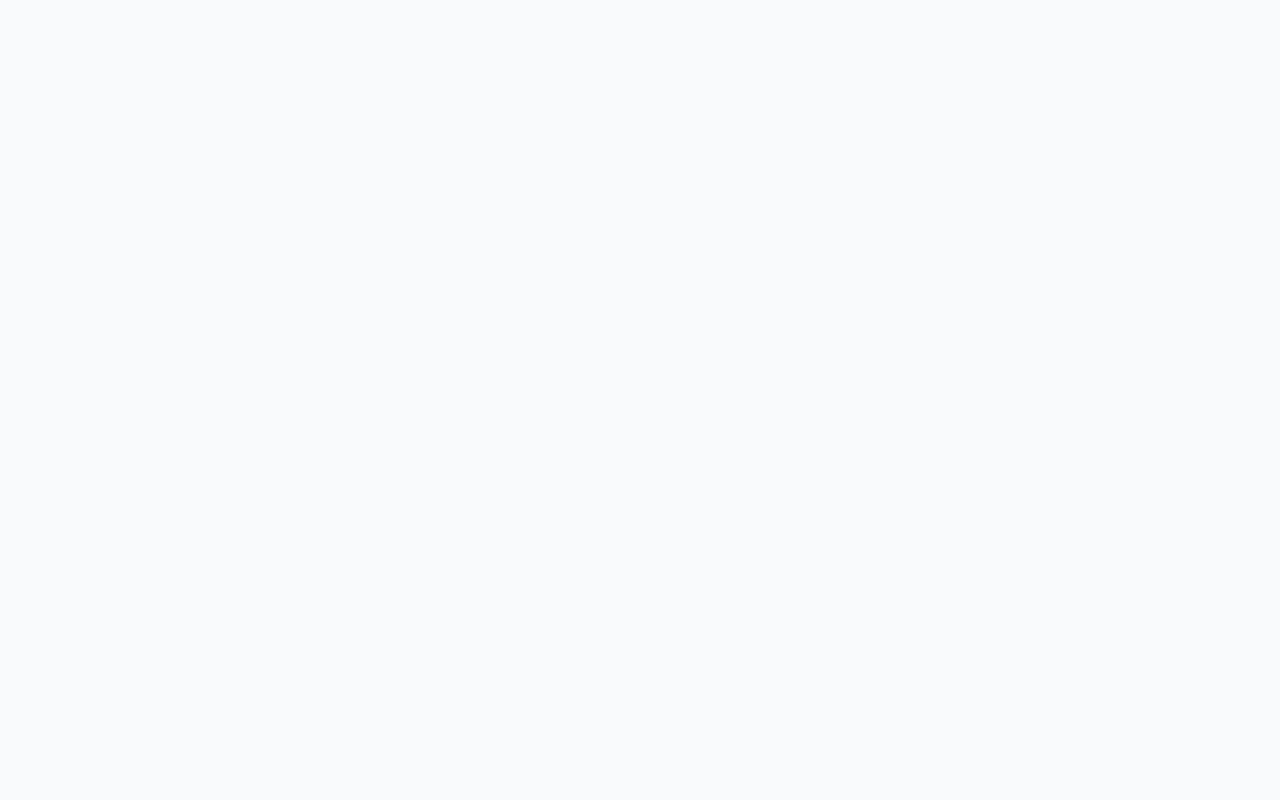
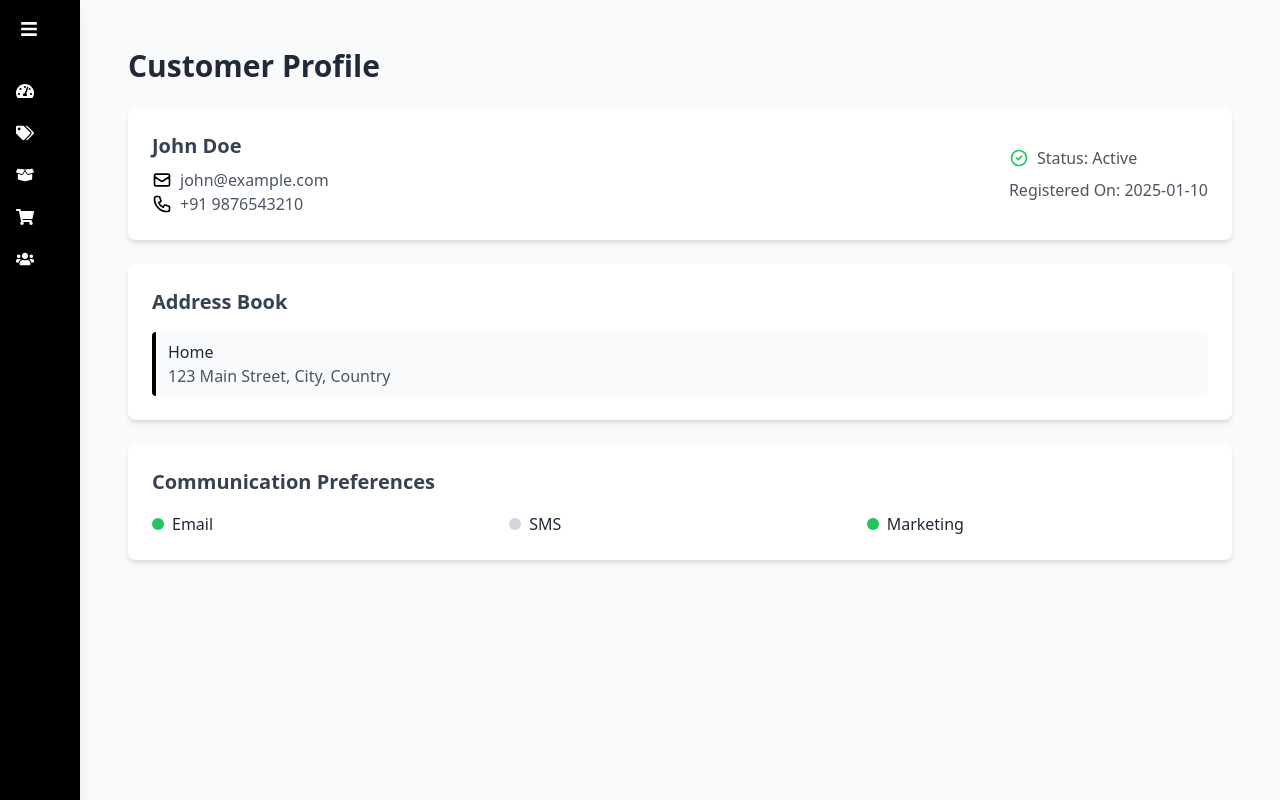
Before and after one commit to gokul1818/nu-store, a React (Vite) app: page /admin/users/1 in a window 1280 px wide. Before the commit this address had no page. Built offline with nearby package versions, Linux system fonts and the light colour scheme; sample sign-in values are in the browser's storage.

Commit message:
customer

```diff
--- a/src/App.jsx
+++ b/src/App.jsx
@@ -19,12 +19,13 @@ import Register from "./pages/Register";
 import { Toaster } from "react-hot-toast";
 import AddProduct from "./pages/admin/AddProducts";
 import AdminLogin from "./pages/admin/AdminLogin";
+import CategoryForm from "./pages/admin/CategoryForm";
+import CategoryList from "./pages/admin/CategoryList";
 import Dashboard from "./pages/admin/Dashboard";
-import EditProduct from "./pages/admin/EditProduct";
-import CategoryList from "./pages/admin/CategoryList";
-import CategoryForm from "./pages/admin/CategoryForm";
 import OrderList from "./pages/admin/OrderList";
 import ProductList from "./pages/admin/ProductList";
+import CustomerList from "./pages/admin/CustomerList";
+import CustomerProfile from "./pages/admin/CustomerProfile";
 
 export default function App() {
   return (
@@ -55,13 +56,23 @@ export default function App() {
         {/* Admin Layout */}
         <Route element={<AdminRoute><AdminLayout /></AdminRoute>}>
           <Route path="/admin/" element={<Dashboard />} />
+
+          {/* Products */}
           <Route path="/admin/products" element={<ProductList />} />
           <Route path="/admin/products/add" element={<AddProduct />} />
-          <Route path="/admin/products/edit/:id" element={<EditProduct />} />
+          <Route path="/admin/products/add/:id" element={<AddProduct />} />
+
+          {/* Categories */}
           <Route path="/admin/categories" element={<CategoryList />} />
           <Route path="/admin/categories/add" element={<CategoryForm />} />
           <Route path="/admin/categories/edit/:id" element={<CategoryForm />} />
+
+          {/* Orders */}
           <Route path="/admin/orders" element={<OrderList />} />
+
+          {/* Customers */}
+          <Route path="/admin/users" element={<CustomerList />} />
+          <Route path="/admin/users/:id" element={<CustomerProfile />} />
         </Route>
       </Routes>
     </>
--- a/src/components/admin/AdminSidebar.jsx
+++ b/src/components/admin/AdminSidebar.jsx
@@ -6,6 +6,7 @@ import {
   FaBoxOpen,
   FaTags,
   FaShoppingCart,
+  FaUsers,
   FaSignOutAlt,
   FaBars,
 } from "react-icons/fa";
@@ -23,6 +24,7 @@ export default function AdminSidebar() {
     { name: "Categories", path: "/admin/categories", icon: <FaTags /> },
     { name: "Products", path: "/admin/products", icon: <FaBoxOpen /> },
     { name: "Orders", path: "/admin/orders", icon: <FaShoppingCart /> },
+    { name: "Customers", path: "/admin/users", icon: <FaUsers /> }, // <-- New Menu Item
   ];
 
   const handleLogout = () => {
@@ -71,7 +73,7 @@ export default function AdminSidebar() {
           <Link
             key={item.path}
             to={item.path}
-            onClick={() => setExpanded(false)} // <-- Close menu on click
+            onClick={() => setExpanded(false)} // Close menu on click
             className={`flex items-center px-4 py-2 rounded transition
                 ${pathname === item.path ? "bg-gray-800" : "hover:bg-gray-700"}
               `}
--- a/src/pages/admin/CustomerProfile.jsx
+++ b/src/pages/admin/CustomerProfile.jsx
@@ -1,5 +1,10 @@
 import { useEffect, useState } from "react";
 import { useParams } from "react-router-dom";
+import {
+  HiOutlineMail,
+  HiOutlinePhone,
+  HiOutlineCheckCircle,
+} from "react-icons/hi";
 
 export default function CustomerProfile() {
   const { id } = useParams();
@@ -12,21 +17,11 @@ export default function CustomerProfile() {
     phone: "+91 9876543210",
     status: "Active",
     registered: "2025-01-10",
-    wishlist: ["Red T-Shirt", "Blue Jeans"],
-    cart: ["Black Shoes"],
     addresses: [
       {
         label: "Home",
         address: "123 Main Street, City, Country",
       },
-      {
-        label: "Work",
-        address: "456 Office Road, City, Country",
-      },
-    ],
-    orders: [
-      { id: "O1001", date: "2025-11-01", total: 2500, status: "Delivered" },
-      { id: "O1005", date: "2025-11-15", total: 1500, status: "Pending" },
     ],
     communication: {
       email: true,
@@ -40,68 +35,91 @@ export default function CustomerProfile() {
     setCustomer(dummyCustomer);
   }, [id]);
 
-  if (!customer) return <p className="p-6">Loading...</p>;
+  if (!customer) return <p className="p-6 text-gray-500">Loading...</p>;
 
   return (
-    <div className="container mx-auto p-6">
-      <h2 className="text-2xl font-semibold mb-4">Customer Profile: {customer.name}</h2>
+    <div className="container mx-auto p-6 space-y-6">
+      <h2 className="text-3xl font-bold mb-4 text-gray-800">
+        Customer Profile
+      </h2>
 
       {/* Personal Details */}
-      <div className="bg-white shadow rounded p-4 mb-6">
-        <h3 className="text-lg font-semibold mb-2">Personal Details</h3>
-        <p><strong>Email:</strong> {customer.email}</p>
-        <p><strong>Phone:</strong> {customer.phone}</p>
-        <p><strong>Status:</strong> {customer.status}</p>
-        <p><strong>Registered On:</strong> {customer.registered}</p>
-      </div>
-
-      {/* Order History */}
-      <div className="bg-white shadow rounded p-4 mb-6">
-        <h3 className="text-lg font-semibold mb-2">Order History</h3>
-        {customer.orders.map((o) => (
-          <div key={o.id} className="flex justify-between border-b py-2">
-            <span>{o.id}</span>
-            <span>{o.date}</span>
-            <span>{o.total}</span>
-            <span>{o.status}</span>
-          </div>
-        ))}
-      </div>
-
-      {/* Wishlist */}
-      <div className="bg-white shadow rounded p-4 mb-6">
-        <h3 className="text-lg font-semibold mb-2">Wishlist</h3>
-        <ul className="list-disc pl-5">
-          {customer.wishlist.map((item, idx) => (
-            <li key={idx}>{item}</li>
-          ))}
-        </ul>
-      </div>
-
-      {/* Cart */}
-      <div className="bg-white shadow rounded p-4 mb-6">
-        <h3 className="text-lg font-semibold mb-2">Cart Items</h3>
-        <ul className="list-disc pl-5">
-          {customer.cart.map((item, idx) => (
-            <li key={idx}>{item}</li>
-          ))}
-        </ul>
+      <div className="bg-white shadow-md rounded-lg p-6 flex flex-col md:flex-row md:justify-between md:items-center mb-6">
+        <div className="mb-4 md:mb-0">
+          <h3 className="text-xl font-semibold text-gray-700 mb-2">
+            {customer.name}
+          </h3>
+          <p className="text-gray-600 flex items-center gap-2">
+            <HiOutlineMail className="text-primary w-5 h-5" /> {customer.email}
+          </p>
+          <p className="text-gray-600 flex items-center gap-2">
+            <HiOutlinePhone className="text-primary w-5 h-5" /> {customer.phone}
+          </p>
+        </div>
+        <div className="flex flex-col gap-2 text-gray-600">
+          <span className="flex items-center gap-2">
+            <HiOutlineCheckCircle
+              className={`w-5 h-5 ${
+                customer.status === "Active" ? "text-green-500" : "text-red-500"
+              }`}
+            />
+            Status: {customer.status}
+          </span>
+          <span>Registered On: {customer.registered}</span>
+        </div>
       </div>
 
       {/* Address Book */}
-      <div className="bg-white shadow rounded p-4 mb-6">
-        <h3 className="text-lg font-semibold mb-2">Address Book</h3>
-        {customer.addresses.map((a, idx) => (
-          <p key={idx}><strong>{a.label}:</strong> {a.address}</p>
-        ))}
+      <div className="bg-white shadow-md rounded-lg p-6 mb-6">
+        <h3 className="text-xl font-semibold text-gray-700 mb-4">
+          Address Book
+        </h3>
+        <div className="space-y-2">
+          {customer.addresses.map((a, idx) => (
+            <div
+              key={idx}
+              className="border-l-4 border-primary pl-3 bg-gray-50 p-2 rounded"
+            >
+              <p className="font-medium">{a.label}</p>
+              <p className="text-gray-600">{a.address}</p>
+            </div>
+          ))}
+        </div>
       </div>
 
       {/* Communication Preferences */}
-      <div className="bg-white shadow rounded p-4 mb-6">
-        <h3 className="text-lg font-semibold mb-2">Communication Preferences</h3>
-        <p>Email: {customer.communication.email ? "Enabled" : "Disabled"}</p>
-        <p>SMS: {customer.communication.sms ? "Enabled" : "Disabled"}</p>
-        <p>Marketing: {customer.communication.marketing ? "Enabled" : "Disabled"}</p>
+      <div className="bg-white shadow-md rounded-lg p-6">
+        <h3 className="text-xl font-semibold text-gray-700 mb-4">
+          Communication Preferences
+        </h3>
+        <div className="grid grid-cols-1 md:grid-cols-3 gap-4">
+          <div className="flex items-center gap-2">
+            <span
+              className={`w-3 h-3 rounded-full ${
+                customer.communication.email ? "bg-green-500" : "bg-gray-300"
+              }`}
+            ></span>
+            Email
+          </div>
+          <div className="flex items-center gap-2">
+            <span
+              className={`w-3 h-3 rounded-full ${
+                customer.communication.sms ? "bg-green-500" : "bg-gray-300"
+              }`}
+            ></span>
+            SMS
+          </div>
+          <div className="flex items-center gap-2">
+            <span
+              className={`w-3 h-3 rounded-full ${
+                customer.communication.marketing
+                  ? "bg-green-500"
+                  : "bg-gray-300"
+              }`}
+            ></span>
+            Marketing
+          </div>
+        </div>
       </div>
     </div>
   );
--- a/src/pages/admin/ProductList.jsx
+++ b/src/pages/admin/ProductList.jsx
@@ -5,12 +5,17 @@ import { Link, useNavigate } from "react-router-dom";
 import AppTable from "../../components/AppTable";
 import { ProductAPI } from "../../services/api";
 import { formatCurrencyINR } from "../../utils/helpers";
+import { Pagination } from "../../components/Pagination"; // import pagination
 
 export default function ProductList() {
   const [products, setProducts] = useState([]);
   const [loading, setLoading] = useState(false);
 
+  const [currentPage, setCurrentPage] = useState(1); // pagination state
+  const itemsPerPage = 8;
+
   const navigate = useNavigate();
+
   const load = async () => {
     setLoading(true);
     try {
@@ -87,6 +92,13 @@ export default function ProductList() {
     },
   ];
 
+  // Pagination logic
+  const totalPages = Math.ceil(products.length / itemsPerPage);
+  const paginatedData = products.slice(
+    (currentPage - 1) * itemsPerPage,
+    currentPage * itemsPerPage
+  );
+
   return (
     <div className="container mx-auto p-6">
       <div className="flex justify-between items-center mb-6">
@@ -101,10 +113,19 @@ export default function ProductList() {
 
       <AppTable
         columns={columns}
-        data={products}
+        data={paginatedData}
         actions={actions}
         loading={loading}
       />
+
+      {/* Pagination */}
+      {totalPages > 1 && (
+        <Pagination
+          totalPages={totalPages}
+          currentPage={currentPage}
+          setCurrentPage={setCurrentPage}
+        />
+      )}
     </div>
   );
 }
```
Also changed, not shown: src/pages/admin/CategoryList.jsx (+29 -4 lines), src/pages/admin/EditProduct.jsx (deleted, +0 -263 lines).
